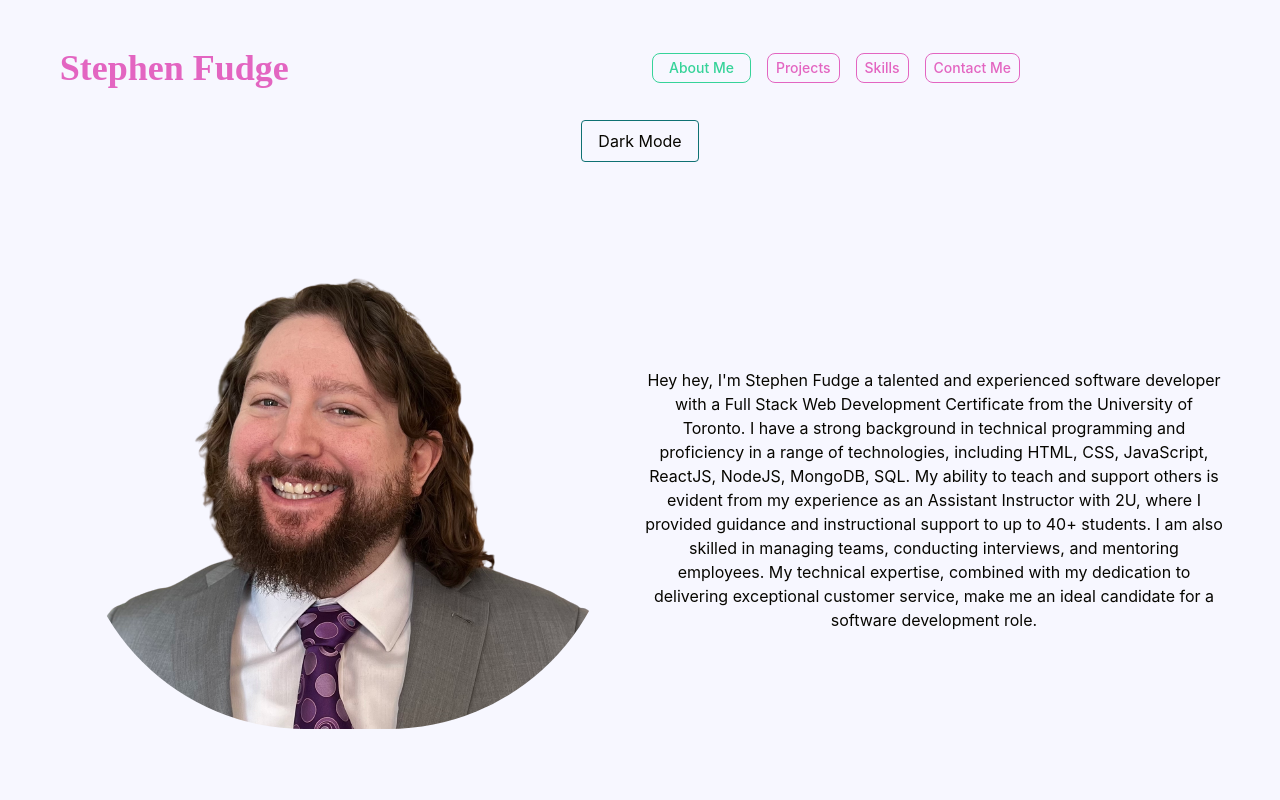
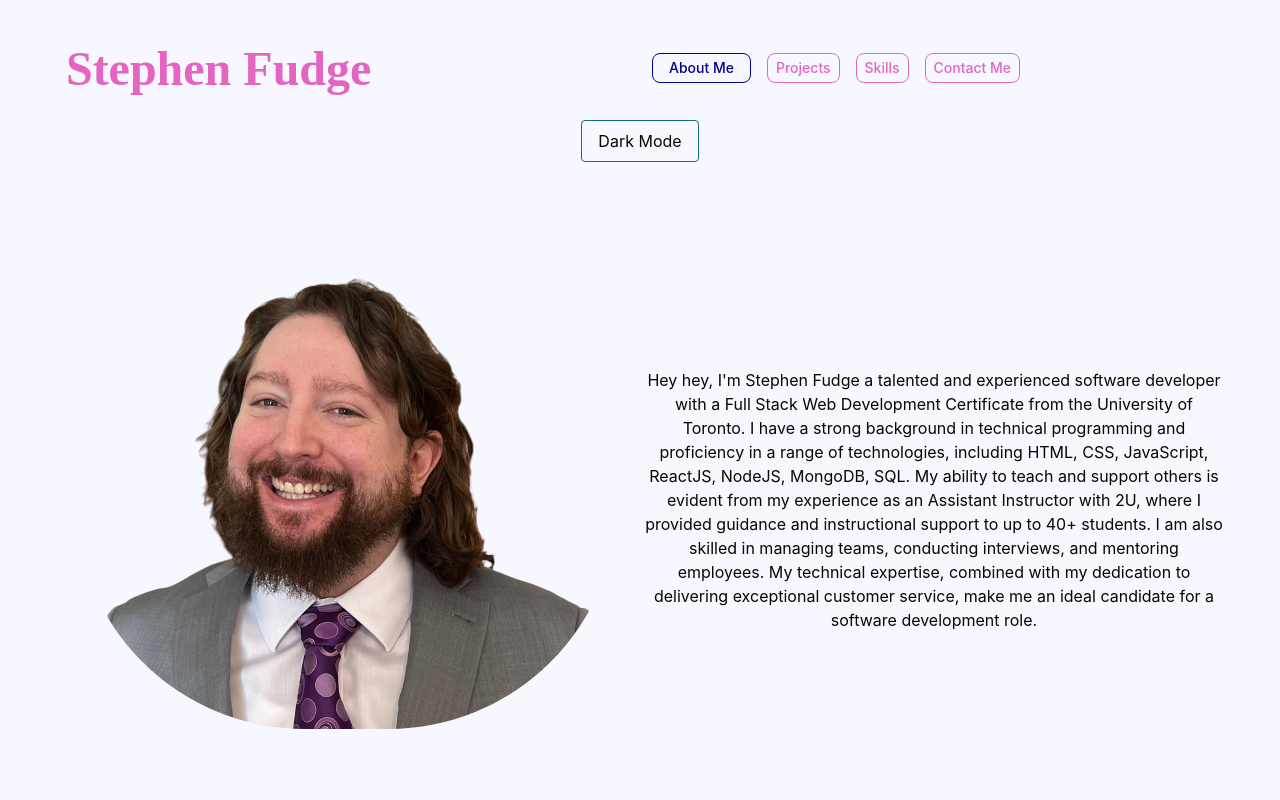
Before and after one commit to stephenfudge/portfolio, a React (Create React App) app: page / in a window 1280 px wide. Shown: the top 800 px of the page. Built offline with nearby package versions, Linux system fonts and the light colour scheme.

Commit message:
updated the navbar button colours for light/dark mode

```diff
--- a/src/components/Navbar/index.js
+++ b/src/components/Navbar/index.js
@@ -28,7 +28,11 @@ export default function NavBar({ activeSection, handleSectionChange }) {
             href="/"
             className="btn btn-ghost normal-case text-xl text-secondary name"
           >
-            <animated.span style={slideInAnimation} className="font-name text-2xl lg:text-4xl">
+            {/* name/logo  */}
+            <animated.span
+              style={slideInAnimation}
+              className="font-name text-2xl lg:text-5xl text-rose"
+            >
               Stephen Fudge
             </animated.span>
           </a>
@@ -77,7 +81,9 @@ export default function NavBar({ activeSection, handleSectionChange }) {
             <li className="px-2">
               <button
                 className={`px- py-1 rounded-lg text-sm font-medium border ${
-                  activeSection === "about" ? "text-success" : "text-gray-700"
+                  activeSection === "about"
+                    ? "text-navy dark:text-deep"
+                    : "text-rose"
                 }`}
                 onClick={() => handleSectionChange("about")}
               >
@@ -88,8 +94,8 @@ export default function NavBar({ activeSection, handleSectionChange }) {
               <button
                 className={`px-2 py-1 rounded-lg text-sm font-medium border ${
                   activeSection === "projects"
-                    ? "text-success"
-                    : "text-gray-700"
+                    ? "text-navy dark:text-deep"
+                    : "text-rose"
                 }`}
                 onClick={() => handleSectionChange("projects")}
               >
@@ -99,7 +105,9 @@ export default function NavBar({ activeSection, handleSectionChange }) {
             <li className="px-2">
               <button
                 className={`px-2 py-1 rounded-lg text-sm font-medium border ${
-                  activeSection === "skills" ? "text-success" : "text-gray-700"
+                  activeSection === "skills"
+                    ? "text-navy dark:text-deep"
+                    : "text-rose"
                 }`}
                 onClick={() => handleSectionChange("skills")}
               >
@@ -109,7 +117,9 @@ export default function NavBar({ activeSection, handleSectionChange }) {
             <li className="px-2">
               <button
                 className={`px-2 py-1 rounded-lg text-sm font-medium border ${
-                  activeSection === "contact" ? "text-success" : "text-gray-700"
+                  activeSection === "contact"
+                    ? "text-navy dark:text-deep"
+                    : "text-rose"
                 }`}
                 onClick={() => handleSectionChange("contact")}
               >
--- a/src/components/Navbar/navbar.css
+++ b/src/components/Navbar/navbar.css
@@ -1,9 +1,3 @@
-.name{
-    color: #e365c1ff;
-    font-size: 1.5rem;
+button:hover{
+    background-color: #e5e5e5ff;
 }
-
-button:hover{
-    background-color: #0f7173ff;
-    color: #e365c1ff
-}
```
Lines whose indentation alone changed are shown as unchanged.
